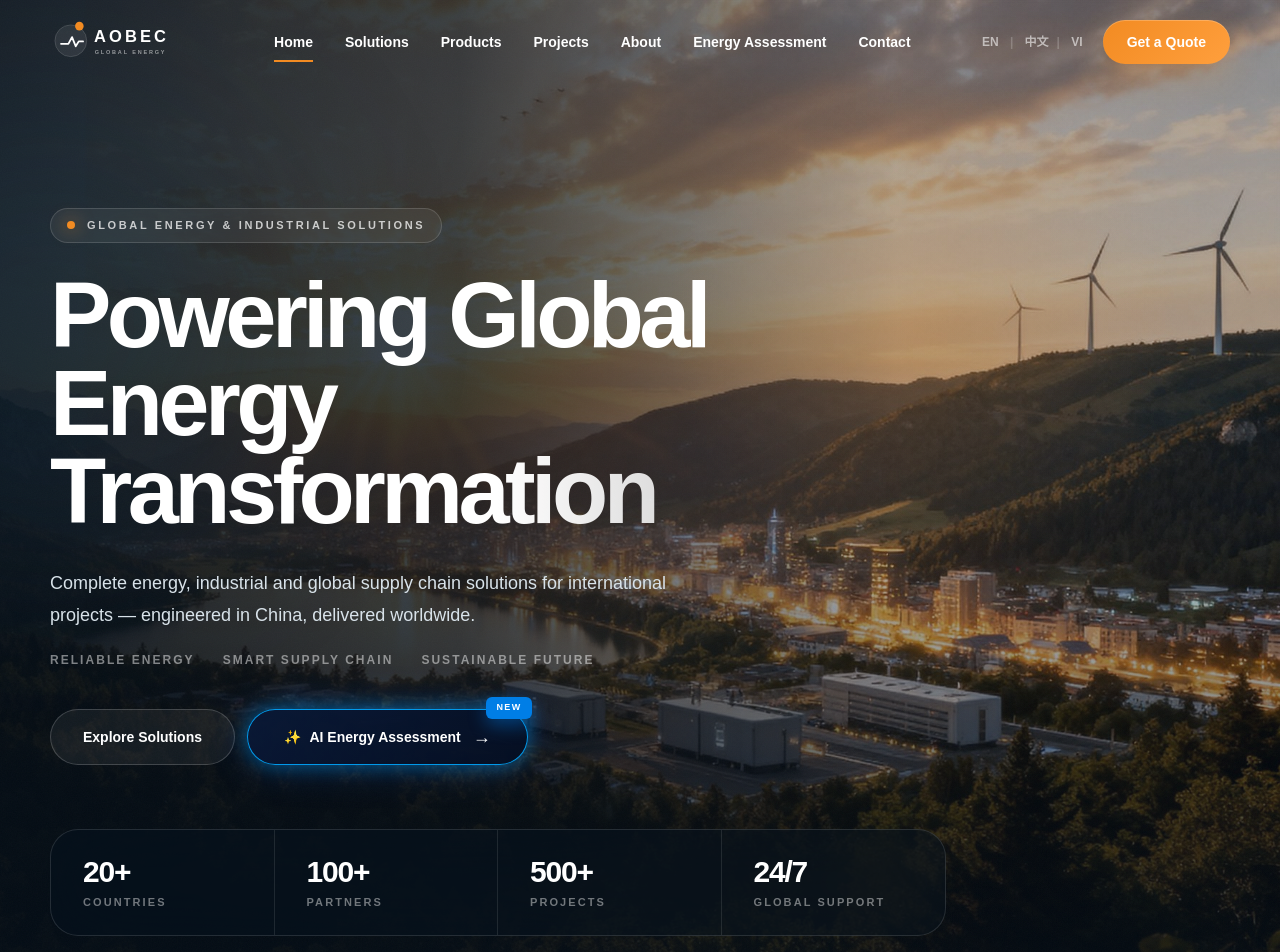
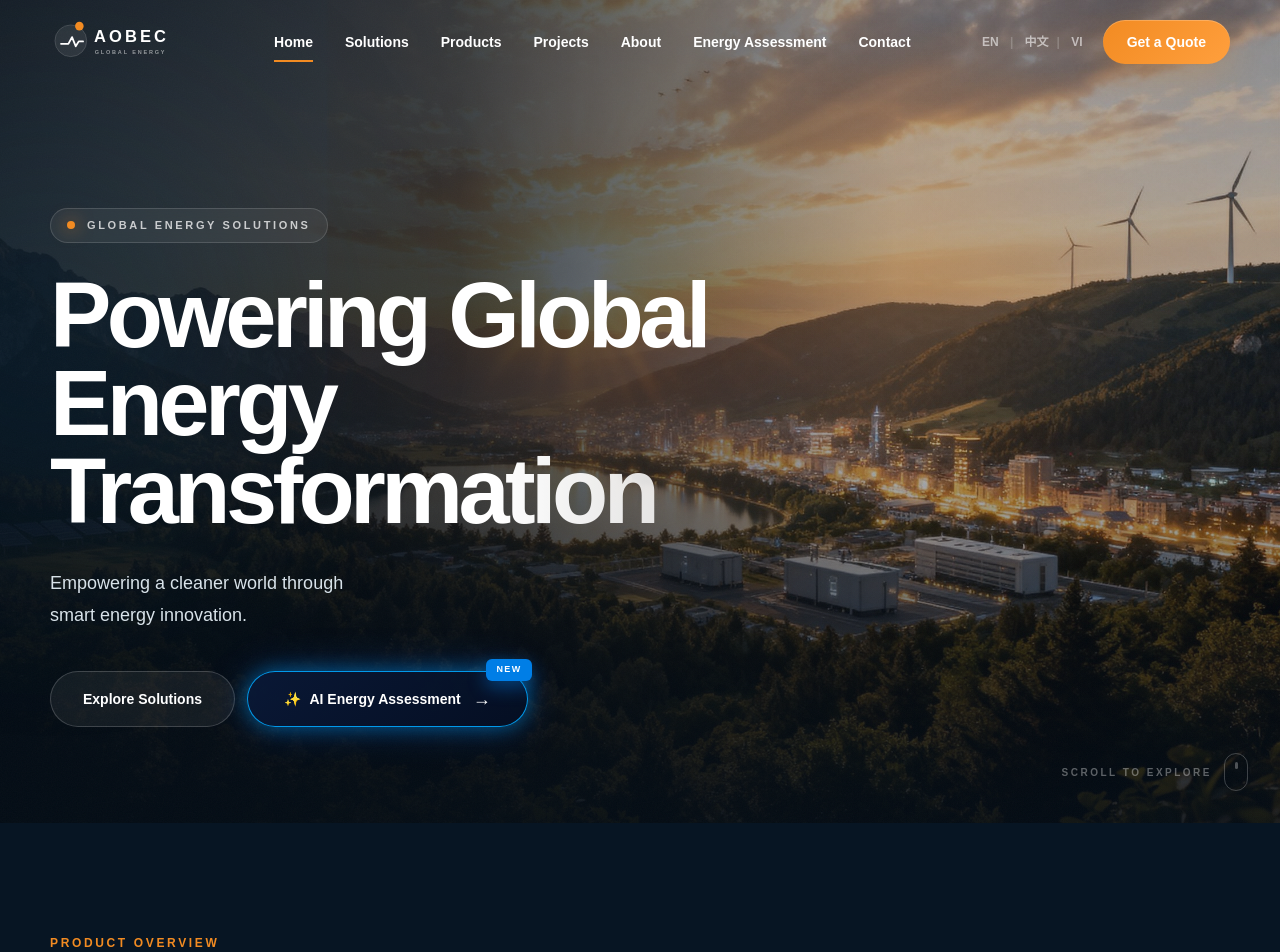
Before and after one commit to tealifeshen/aobec-website, a Next.js app: page / in a window 1280 px wide. Shown: the top 952 px of the page. Built offline with nearby package versions, Linux system fonts and the light colour scheme.

Commit message:
AOBEC Website V2.3 - Simplify Hero Brand Messaging

```diff
--- a/components/Hero.tsx
+++ b/components/Hero.tsx
@@ -1,11 +1,3 @@
-import AnimatedCounter from "@/components/AnimatedCounter";
-
-const stats = [
-  { end: 20, suffix: "+", label: "Countries" },
-  { end: 100, suffix: "+", label: "Partners" },
-  { end: 500, suffix: "+", label: "Projects" },
-];
-
 export default function Hero() {
   return (
     <section
@@ -39,7 +31,7 @@ export default function Hero() {
         <div className="max-w-4xl">
           <div className="hero-reveal hero-delay-1 mb-7 inline-flex items-center gap-3 rounded-full border border-white/14 bg-white/[0.06] px-4 py-2 text-[11px] font-bold uppercase tracking-[0.24em] text-white/74 backdrop-blur-xl">
             <span className="h-2 w-2 rounded-full bg-[#f28b22] shadow-[0_0_18px_rgba(242,139,34,.9)]" />
-            Global Energy & Industrial Solutions
+            Global Energy Solutions
           </div>
 
           <h1 className="hero-reveal hero-delay-2 max-w-5xl text-[52px] font-black leading-[0.96] tracking-[-0.05em] text-white sm:text-6xl md:text-7xl lg:text-[92px]">
@@ -49,16 +41,11 @@ export default function Hero() {
             </span>
           </h1>
 
-          <p className="hero-reveal hero-delay-3 mt-8 max-w-2xl text-base leading-8 text-[#d8e2e9] sm:text-lg">
-            Complete energy, industrial and global supply chain solutions for
-            international projects — engineered in China, delivered worldwide.
+          <p className="hero-reveal hero-delay-3 mt-8 max-w-xl text-base leading-8 text-[#d8e2e9] sm:text-lg">
+            Empowering a cleaner world through
+            <br />
+            smart energy innovation.
           </p>
-
-          <div className="hero-reveal hero-delay-4 mt-5 flex flex-wrap gap-x-7 gap-y-2 text-[12px] font-bold uppercase tracking-[0.17em] text-white/48">
-            <span>Reliable Energy</span>
-            <span>Smart Supply Chain</span>
-            <span>Sustainable Future</span>
-          </div>
 
           <div className="hero-reveal hero-delay-5 mt-10 flex flex-col gap-3 sm:flex-row">
             <a
@@ -85,30 +72,6 @@ export default function Hero() {
           </div>
         </div>
 
-        <div className="hero-reveal hero-delay-6 mt-16 grid max-w-4xl grid-cols-2 overflow-hidden rounded-[28px] border border-white/12 bg-[#06131f]/45 backdrop-blur-2xl md:grid-cols-4">
-          {stats.map((stat) => (
-            <div
-              key={stat.label}
-              className="border-r border-white/10 px-6 py-6 last:border-r-0 md:px-8"
-            >
-              <div className="text-3xl font-black tracking-[-0.04em] text-white">
-                <AnimatedCounter end={stat.end} suffix={stat.suffix} />
-              </div>
-              <div className="mt-1 text-[11px] font-bold uppercase tracking-[0.19em] text-white/43">
-                {stat.label}
-              </div>
-            </div>
-          ))}
-
-          <div className="px-6 py-6 md:px-8">
-            <div className="text-3xl font-black tracking-[-0.04em] text-white">
-              24/7
-            </div>
-            <div className="mt-1 text-[11px] font-bold uppercase tracking-[0.19em] text-white/43">
-              Global Support
-            </div>
-          </div>
-        </div>
       </div>
 
       <div className="absolute bottom-8 right-8 hidden items-center gap-3 text-[10px] font-bold uppercase tracking-[0.25em] text-white/35 xl:flex">
```
